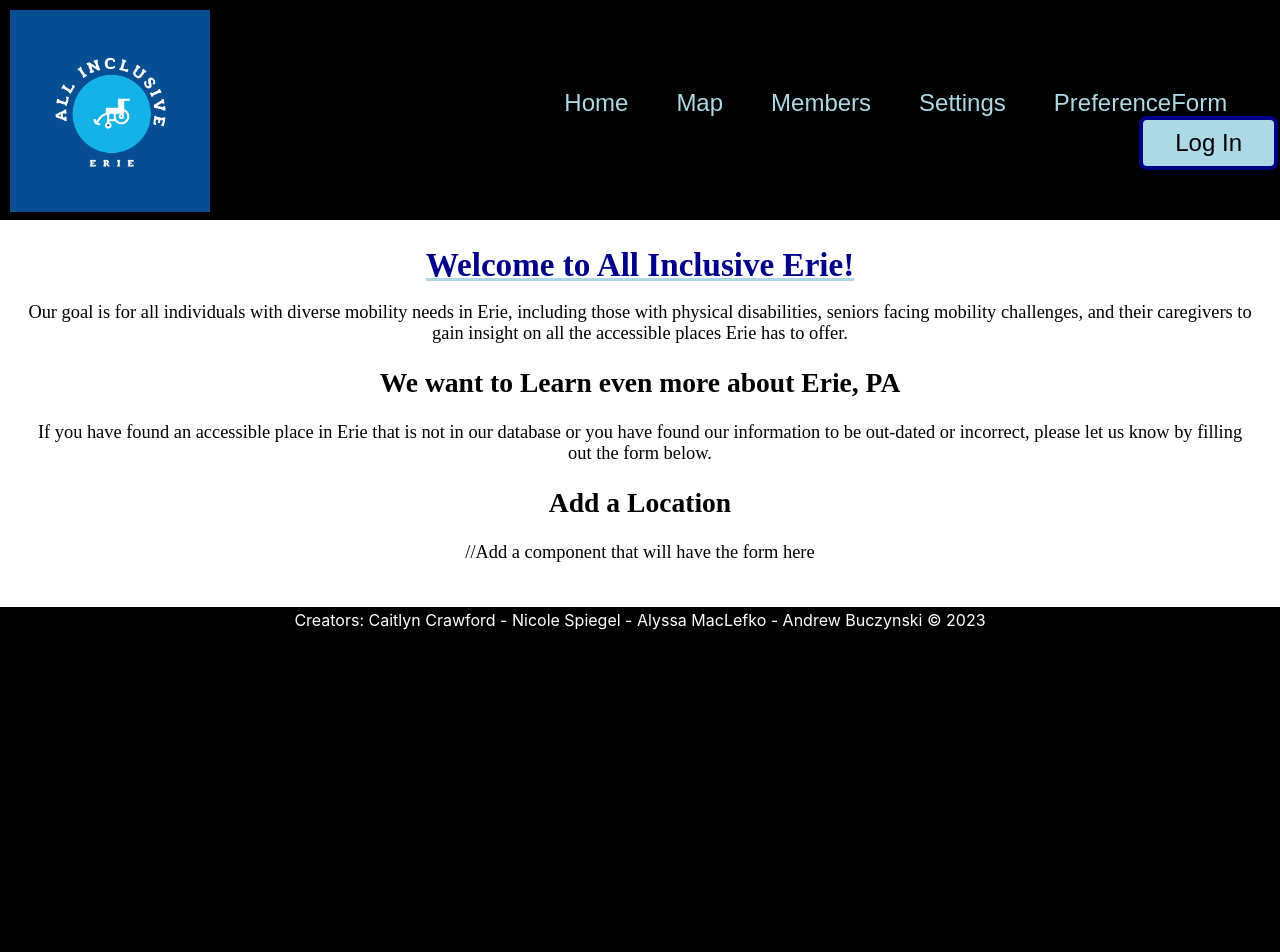
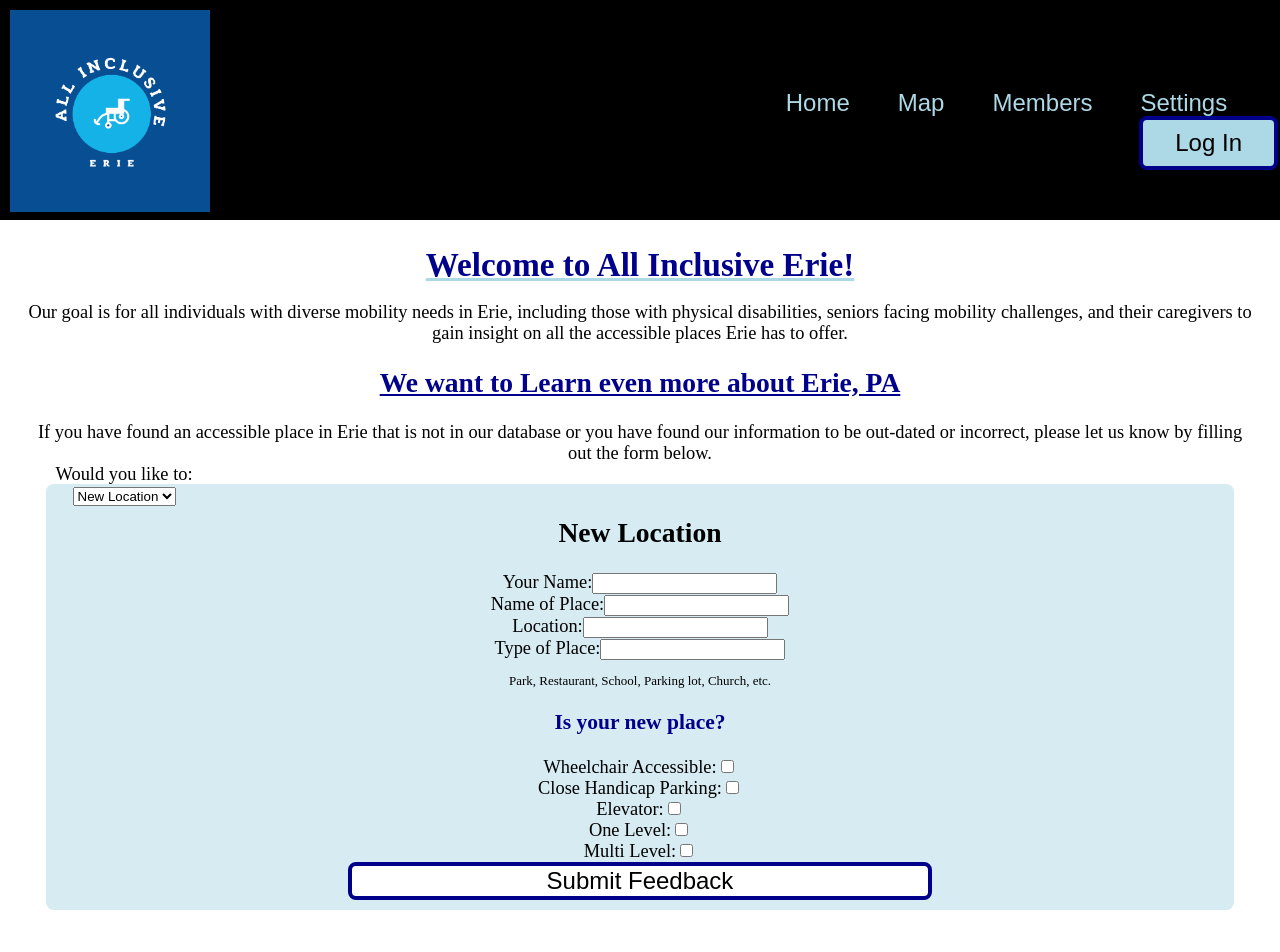
Before and after one commit to crawford051/All-inclusive-Erie, a React (Create React App) app: page /SuccessPage in a window 1280 px wide. Shown: the top 952 px of the page. Before the commit the page ends 800 px from the top, so only its background shows below. Built offline with nearby package versions, Linux system fonts and the light colour scheme; no server answers.

Commit message:
add location

```diff
--- a/src/App.css
+++ b/src/App.css
@@ -90,13 +90,13 @@ button.small-button:hover {
 }
 
 button.small-button-2 {
-  background-color: lightblue;
-  font-size: 15% of the original size; /* Adjust the font size as needed */
-  padding: 1.2px 2px; /* Adjust the padding to make it 15% of the original size */
-  border: 4px solid darkblue; /* Adjust the border size accordingly */
-  width: 100%; /* Make the width 15% of the parent container */
-  float: right; /* Align the button to the right */
-  border-radius: 8px; /* Add border-radius for rounded edges */
+  background-color: white;
+  font-size: 15% of the original size;
+  padding: 1.2px 2px;
+  border: 4px solid darkblue;
+  width: 50%;
+  float: center;
+  border-radius: 8px;
 }
 
 button.small-button-2:hover {
@@ -108,12 +108,12 @@ button.small-button-2:hover {
 
 button.no-yes-button {
   background-color: lightblue;
-  font-size: 15% of the original size; /* Adjust the font size as needed */
-  padding: 1.2px 1.5px; /* Adjust the padding to make it 15% of the original size */
-  border: 4px solid darkblue; /* Adjust the border size accordingly */
-  width: 100%; /* Make the width 15% of the parent container */
-  float: right; /* Align the button to the right */
-  border-radius: 8px; /* Add border-radius for rounded edges */
+  font-size: 15% of the original size;
+  padding: 1.2px 1.5px;
+  border: 4px solid darkblue;
+  width: 100%;
+  float: right;
+  border-radius: 8px;
 }
 
 button.no-yes-button:hover {
--- /dev/null
+++ b/src/components/FeedbackForm.js
@@ -0,0 +1,184 @@
+import React, { useState } from 'react';
+
+const AccessibilityFeedbackForm = () => {
+  const [name, setName] = useState('');
+  const [place, setPlace] = useState('');
+  const [location, setLocation] = useState('');
+  const [type, setType] = useState('');
+  const [feedback, setFeedback] = useState('');
+  const [isWheelchairAccessible, setIsWheelchairAccessible] = useState(false);
+  const [hasCloseHandicapParking, setHasCloseHandicapParking] = useState(false);
+  const [hasElevator, setHasElevator] = useState(false);
+  const [isOneLevel, setIsOneLevel] = useState(false);
+  const [isMultiLevel, setIsMultiLevel] = useState(false);
+  const [selectedOption, setSelectedOption] = useState('newLocation');
+
+  const handleSubmit = (e) => {
+    e.preventDefault();
+
+    // You can handle the form submission logic here, such as sending the data to a server.
+
+    // For this example, we'll just log the values to the console.
+    console.log('Name:', name);
+    console.log('Place:', place);
+    console.log('Location:', location);
+    console.log('Type:', type);
+    console.log('Feedback:', feedback);
+    console.log('Is Wheelchair Accessible:', isWheelchairAccessible);
+    console.log('Has Close Handicap Parking:', hasCloseHandicapParking);
+    console.log('Has Elevator:', hasElevator);
+    console.log('Is One Level:', isOneLevel);
+    console.log('Is Multi Level:', isMultiLevel);
+
+    // Reset the form after submission
+    setName('');
+    setPlace('');
+    setLocation('');
+    setType('');
+    setFeedback('');
+    setIsWheelchairAccessible(false);
+    setHasCloseHandicapParking(false);
+    setHasElevator(false);
+    setIsOneLevel(false);
+    setIsMultiLevel(false);
+  };
+
+  return (
+    <div style={{
+      backgroundColor: 'rgba(173, 216, 230, 0.5)', // 50% transparent light blue
+      padding: '10px',
+      position: 'relative',
+      borderRadius: '8px',
+      margin: '20px', // Optional: Add margin to separate the box from the rest of the content
+    }}>
+      <label style={{
+          position: 'absolute',
+          top: '-20px', // Move the dropdown above the box
+          left: '10px', // Adjust the left position as needed
+        }}>
+        <div style={{ textAlign: 'center'}}>Would you like to:
+        <br></br><select value={selectedOption} onChange={(e) => setSelectedOption(e.target.value)}>
+          <option value="newLocation">New Location</option>
+          <option value="feedback">Feedback</option>
+        </select>
+        </div>
+      </label>
+
+      {selectedOption === 'newLocation' ? (
+        <div>
+          <h2>New Location</h2>
+          <form onSubmit={handleSubmit}>
+            <div>
+              <label>
+                Your Name:
+                <input type="text" value={name} onChange={(e) => setName(e.target.value)} />
+              </label>
+            </div>
+            <div>
+              <label>
+                Name of Place:
+                <input type="text" value={place} onChange={(e) => setPlace(e.target.value)} />
+              </label>
+            </div>
+            <div>
+              <label>
+                Location:
+                <input type="text" value={location} onChange={(e) => setLocation(e.target.value)} />
+              </label>
+            </div>
+            <div>
+              <label>
+                Type of Place:
+                <input type="text" value={type} onChange={(e) => setType(e.target.value)} />
+                <p className="small-font">Park, Restaurant, School, Parking lot, Church, etc.</p>
+              </label>
+            </div>
+            <div>
+            <h3 style={{ color: 'darkblue' }}>Is your new place?</h3>
+        </div>
+        <div>
+          <label>
+            Wheelchair Accessible:
+            <input
+              type="checkbox"
+              checked={isWheelchairAccessible}
+              onChange={() => setIsWheelchairAccessible(!isWheelchairAccessible)}
+            />
+          </label>
+        </div>
+
+        <div>
+          <label>
+            Close Handicap Parking:
+            <input
+              type="checkbox"
+              checked={hasCloseHandicapParking}
+              onChange={() => setHasCloseHandicapParking(!hasCloseHandicapParking)}
+            />
+          </label>
+        </div>
+
+        <div>
+          <label>
+            Elevator:
+            <input
+              type="checkbox"
+              checked={hasElevator}
+              onChange={() => setHasElevator(!hasElevator)}
+            />
+          </label>
+        </div>
+
+        <div>
+          <label>
+            One Level:
+            <input
+              type="checkbox"
+              checked={isOneLevel}
+              onChange={() => setIsOneLevel(!isOneLevel)}
+            />
+          </label>
+        </div>
+        <div>
+          <label>
+            Multi Level:
+            <input
+              type="checkbox"
+              checked={isMultiLevel}
+              onChange={() => setIsOneLevel(!isMultiLevel)}
+            />
+          </label>
+        </div>
+            <button type="submit" className="small-button-2">
+              Submit Feedback
+            </button>
+          </form>
+        </div>
+      ) : (
+        <div>
+          <h2> Give Feedback</h2>
+          <form onSubmit={handleSubmit}>
+            <div>
+              <label>
+                Your Name:
+                <input type="text" value={name} onChange={(e) => setName(e.target.value)} />
+              </label>
+            </div>
+            <div>
+              <label>
+                Feedback:
+                <textarea value={feedback} onChange={(e) => setFeedback(e.target.value)} />
+              </label>
+            </div>
+            {/* ... (rest of the form for Feedback) */}
+            <button type="submit" className="small-button-2">
+              Submit Feedback
+            </button>
+          </form>
+        </div>
+      )}
+    </div>
+  );
+};
+
+export default AccessibilityFeedbackForm;
--- a/src/components/Navigation.js
+++ b/src/components/Navigation.js
@@ -1,9 +1,23 @@
 import React from 'react';
 import { Link } from 'react-router-dom';
+import { getAuth, onAuthStateChanged } from 'firebase/auth';
 
 function Navigation() {
+  const auth = getAuth();
+  const [user, setUser] = React.useState(null);
+
+  React.useEffect(() => {
+    // Listen for changes in authentication state
+    const unsubscribe = onAuthStateChanged(auth, (user) => {
+      setUser(user);
+    });
+
+    // Cleanup the subscription when the component unmounts
+    return () => unsubscribe();
+  }, [auth]);
+
   return (
-    <nav style={{ backgroundColor: 'black'}}>
+    <nav style={{ backgroundColor: 'black' }}>
       <ul>
         <li>
           <Link to="/">Home</Link>
@@ -11,18 +25,29 @@ function Navigation() {
         <li>
           <Link to="/map">Map</Link>
         </li>
+        {user ? (
+          // Display these items if the user is logged in
+          <>
+            <li>
+              <Link to="/accountInformation">Account Information</Link>
+            </li>
+            <li>
+              <Link to="/preferenceForm">Preference Form</Link>
+            </li>
+            <li>
+              <Link to="/AddLocation">Add Location</Link>
+            </li>
+          </>
+        ) : (
+          // Display these items if the user is not logged in
           <li>
             <Link to="/authentication">Members</Link>
           </li>
+        )}
         <li>
           <Link to="/settings">Settings</Link>
         </li>
-        <li>
-          <Link to="/PreferenceForm">PreferenceForm</Link>
-        </li>
-  {/* Add more navigation items as needed */}
       </ul>
-
     </nav>
   );
 }
--- a/src/view/MapView.js
+++ b/src/view/MapView.js
@@ -1,15 +1,11 @@
 // /src/views/MapView.js
 import React from 'react';
-import Header from '../components/Header';
-import Navigation from '../components/Navigation';
-import Footer from '../components/Footer';
 import MapComponent from '../components/MapComponent';
 //import './MapView.css';
 
 const MapView = () => {
   return (
     <div className="map-view-container">
-
       <main>
         <h1>Map View</h1>
         <MapComponent />
--- a/src/view/PreferenceForm.js
+++ b/src/view/PreferenceForm.js
@@ -4,20 +4,19 @@ import { useNavigate } from 'react-router-dom';
 const PreferenceForm = () => {
   const [wheelchair, setWheelchair] = useState(false);
   const [closeParking, setCloseParking] = useState(false);
-  const [braille, setBraille] = useState(false);
+  const [elevator, setelevator] = useState(false);
 
   const navigate = useNavigate();
 
   const handleSubmit = () => {
     // Handle form submission logic (send preferences to the server)
-    // You can use axios or fetch to send data to your server
+
 
     // Example:
     const preferencesData = {
       wheelchair,
       closeParking,
-      braille,
-      // ... other preferences
+      elevator,
     };
 
     // Send data to the server (replace 'your-server-url' with your actual server URL)
@@ -41,7 +40,7 @@ const PreferenceForm = () => {
   };
 
   return (
-    <div style={{ backgroundColor: 'white', padding: '20px', borderRadius: '8px', boxShadow: '0 0 10px rgba(0, 0, 0, 0.1)' }}>
+    <main style={{ backgroundColor: 'white', padding: '20px', borderRadius: '8px', boxShadow: '0 0 10px rgba(0, 0, 0, 0.1)' }}>
       <h1>Preference Form</h1>
       <table align="center">
         <tbody>
@@ -64,8 +63,8 @@ const PreferenceForm = () => {
           <tr>
             <td>
               <label>
-                <input type="checkbox" checked={braille} onChange={() => setBraille(!braille)} />
-                Braille Support
+                <input type="checkbox" checked={elevator} onChange={() => setelevator(!elevator)} />
+                Elevator
               </label>
             </td>
           </tr>
@@ -76,7 +75,7 @@ const PreferenceForm = () => {
       <a href="/PreferencesSet">
         <button onClick={handleSubmit} class="auth-button">Submit Preferences</button>
       </a>
-    </div>
+    </main>
   );
 };
 
--- a/src/view/SuccessPage.js
+++ b/src/view/SuccessPage.js
@@ -1,4 +1,5 @@
 import React from 'react';
+import FeedbackForm from '../components/FeedbackForm'; // Update the path accordingly
 
 const SuccessPage = () => {
   return (
@@ -6,12 +7,11 @@ const SuccessPage = () => {
       <h1>Welcome to All Inclusive Erie!</h1>
       <p>Our goal is for all individuals with diverse mobility needs in Erie, including those with physical disabilities, seniors
         facing mobility challenges, and their caregivers to gain insight on all the accessible places Erie has to offer.</p>
-      <h2>We want to Learn even more about Erie, PA</h2>
+      <h2 style={{ color: 'darkblue', textDecoration: 'underline' }}>We want to Learn even more about Erie, PA</h2>
       <p>If you have found an accessible place in Erie that is not in our database or you have found our information to be
         out-dated or incorrect, please let us know by filling out the form below.
       </p>
-      <h2>Add a Location</h2>
-      <p>//Add a component that will have the form here</p>
+      <FeedbackForm />
     </main>
   );
 };
```
Lines whose indentation alone changed are shown as unchanged.
